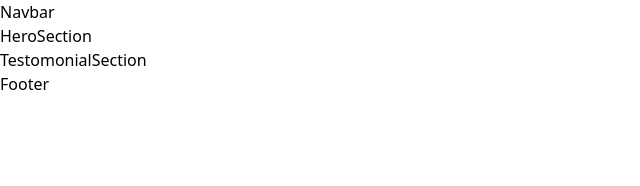
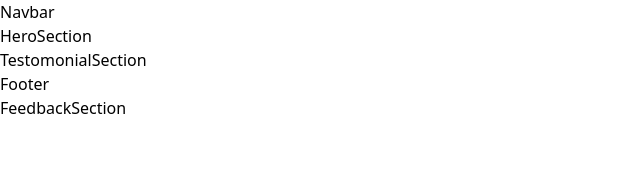
Before and after one commit to satender9586/trustonservices-client, a Next.js app: page /pages/landing in a window 1280 px wide. Shown: the top 186 px of the page, without its empty margins (0-640 px from the left). Built offline with nearby package versions, Linux system fonts and the light colour scheme.

Commit message:
feature/nabaarpage-feedback-section-add

```diff
--- /dev/null
+++ b/src/app/pages/landing/components/FeedbackSection.jsx
@@ -0,0 +1,9 @@
+import React from 'react'
+
+const FeedbackSection = () => {
+  return (
+    <div>FeedbackSection</div>
+  )
+}
+
+export default FeedbackSection
--- a/src/app/pages/landing/page.jsx
+++ b/src/app/pages/landing/page.jsx
@@ -3,6 +3,7 @@ import Navbar from '@/app/components/layout/Navbar'
 import HeroSection from './components/HeroSection'
 import Footer from '@/app/components/layout/Footer'
 import TestomonialSection from './components/TestomonialSection'
+import FeedbackSection from './components/FeedbackSection'
 
 const Landing = () => {
   return (
@@ -11,6 +12,7 @@ const Landing = () => {
         <HeroSection/>
         <TestomonialSection/>
         <Footer/>
+        <FeedbackSection/>
     </>
   )
 }
```
